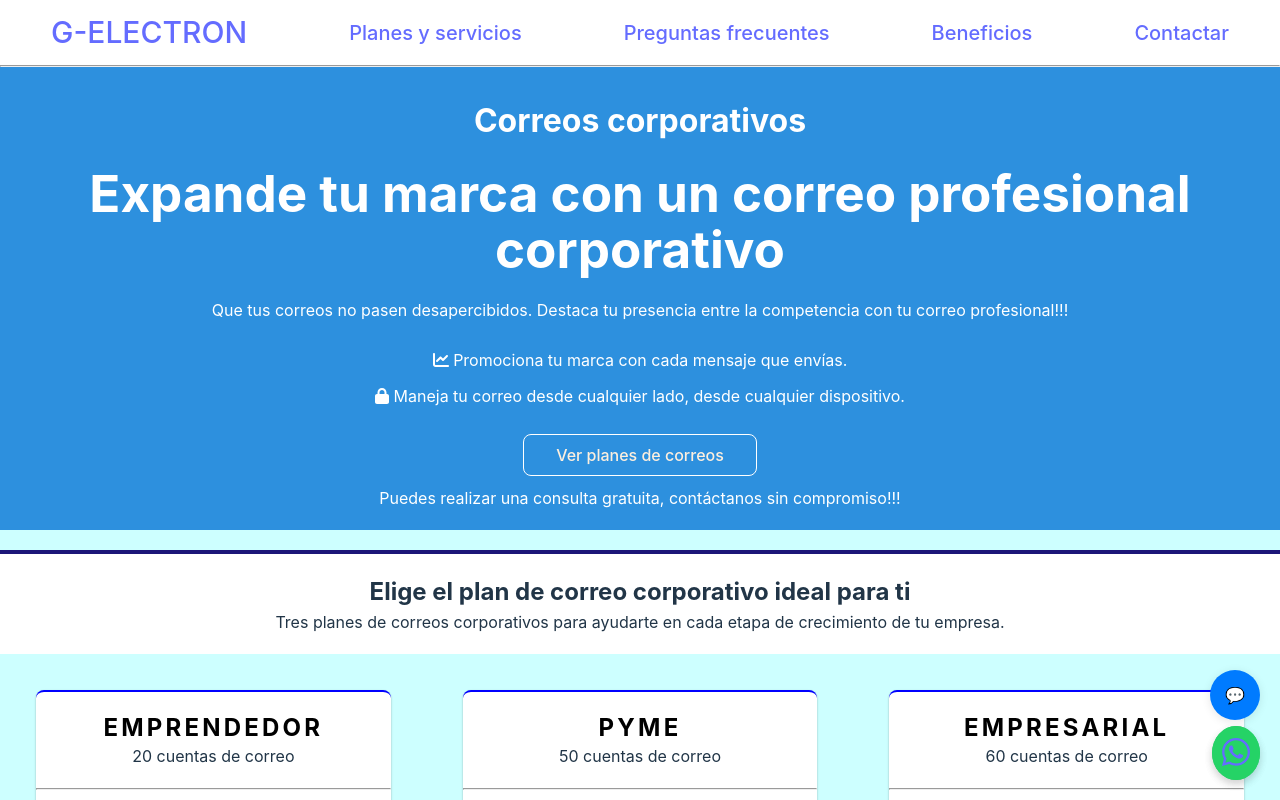
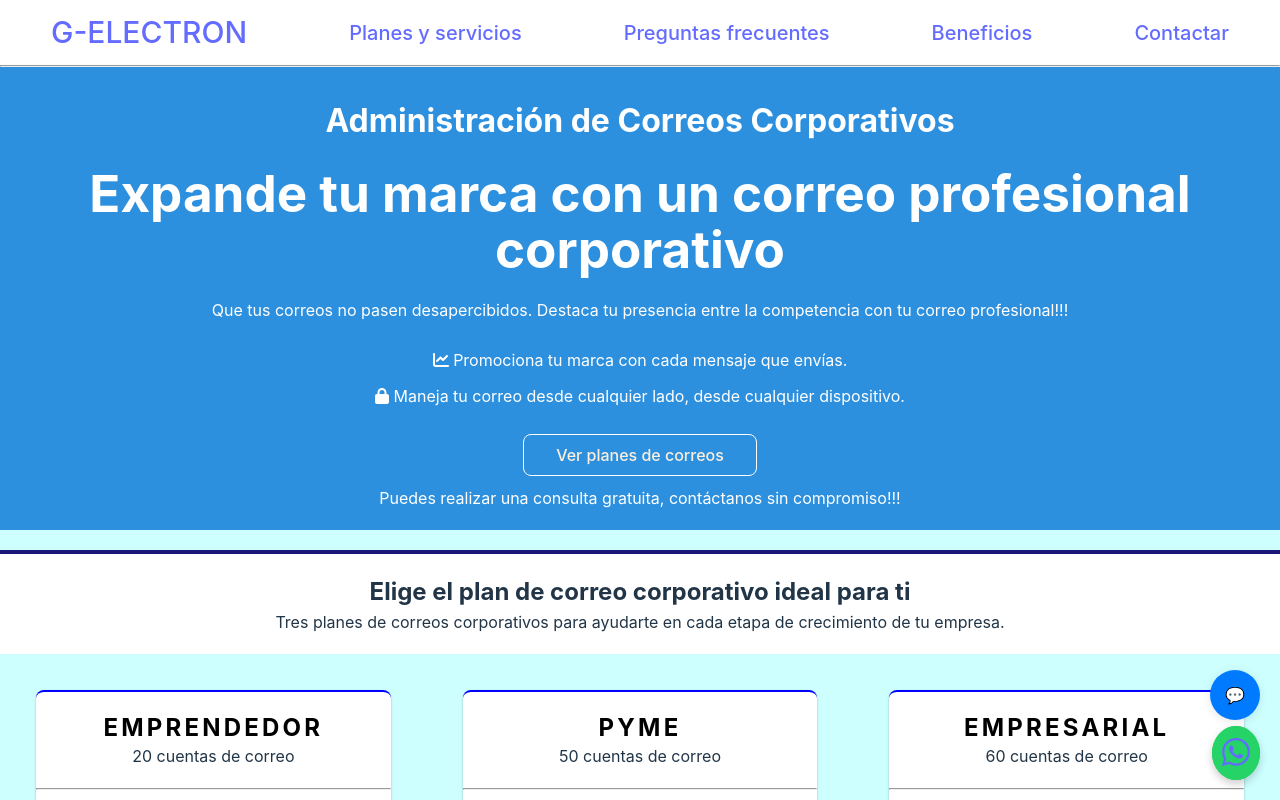
Before and after one commit to Krlozces/emailsCorporativos, a React (Vite) app: page / in a window 1280 px wide. Shown: the top 800 px of the page. Built offline with nearby package versions, Linux system fonts and the light colour scheme; no server answers.

Commit message:
Word added to title

```diff
--- a/src/components/Main.jsx
+++ b/src/components/Main.jsx
@@ -7,7 +7,7 @@ export default function Main() {
     return (
         <div className="container-main">
             <div className='contenedor-responsive'>
-                <h2 className='interlineado correo'>Correos corporativos</h2>
+                <h2 className='interlineado correo'>Administración de Correos Corporativos</h2>
                 <h1 className='interlineado titulo'>
                     Expande tu marca con un correo profesional corporativo
                 </h1>
```
